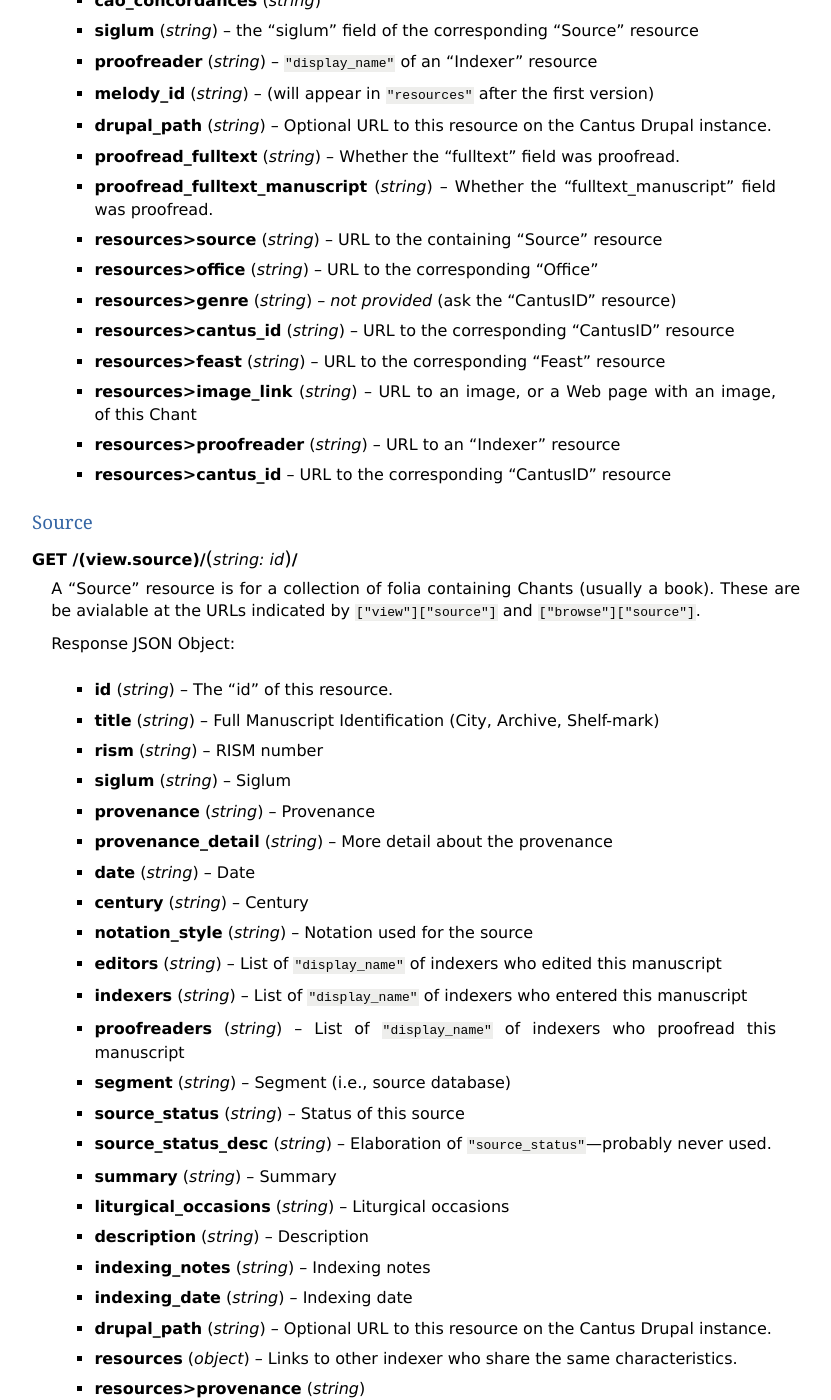
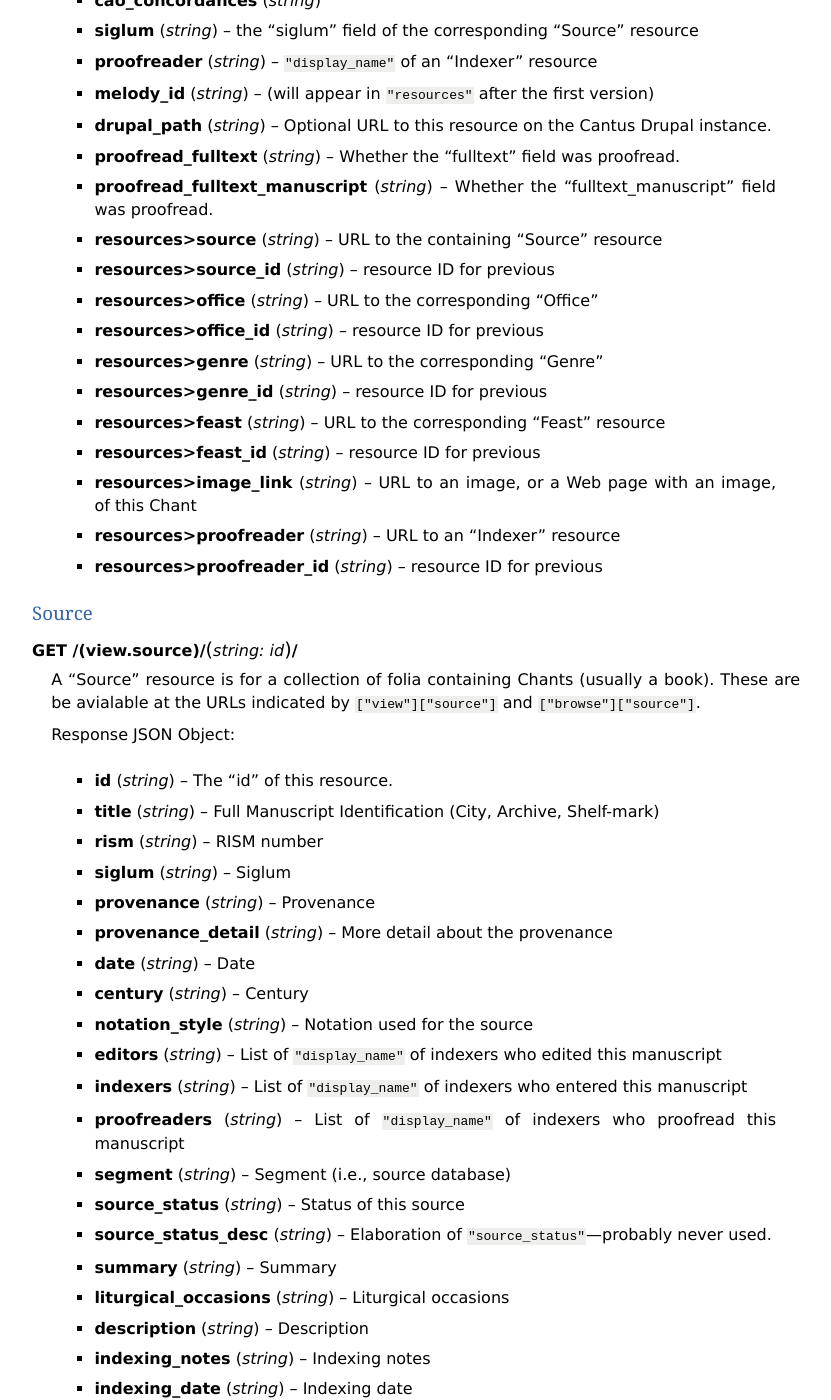
Before and after one commit to CANTUS-Project/api, a Sphinx documentation site: the page built from source/resource_types.rst, in a window 1280 px wide and 1400 px high, scrolled down 5257 px. Shown: the whole window, without its empty margins (48-879 px from the left). Built offline with Sphinx 7.4.7, drawn with Linux system fonts in a browser that asks for light colours; some of the changed text lies outside the part shown.

Commit message:
Add _id-postfixed members to the resources block
Closes #18

```diff
--- a/source/conf.py
+++ b/source/conf.py
@@ -52,7 +52,7 @@ copyright = u'2016 Christopher Antila'
 # built documents.
 #
 # The short X.Y version.
-version = '0.2.4'
+version = '0.2.5'
 # The full version, including alpha/beta/rc tags.
 release = '{}'.format(version)
 
@@ -248,3 +248,6 @@ texinfo_documents = [
 
 # Example configuration for intersphinx: refer to the Python standard library.
 #intersphinx_mapping = {'http://docs.python.org/': None}
+
+
+http_strict_mode = False
--- a/source/resource_types.rst
+++ b/source/resource_types.rst
@@ -259,13 +259,16 @@ Chant
     :>json string proofread_fulltext: Whether the "fulltext" field was proofread.
     :>json string proofread_fulltext_manuscript: Whether the "fulltext_manuscript" field was proofread.
     :>json string resources>source: URL to the containing "Source" resource
+    :>json string resources>source_id: resource ID for previous
     :>json string resources>office: URL to the corresponding "Office"
-    :>json string resources>genre: *not provided* (ask the "CantusID" resource)
-    :>json string resources>cantus_id: URL to the corresponding "CantusID" resource
+    :>json string resources>office_id: resource ID for previous
+    :>json string resources>genre: URL to the corresponding "Genre"
+    :>json string resources>genre_id: resource ID for previous
     :>json string resources>feast: URL to the corresponding "Feast" resource
+    :>json string resources>feast_id: resource ID for previous
     :>json string resources>image_link: URL to an image, or a Web page with an image, of this Chant
     :>json string resources>proofreader: URL to an "Indexer" resource
-    :>json string resources>cantus_id: URL to the corresponding "CantusID" resource
+    :>json string resources>proofreader_id: resource ID for previous
 
 .. _`source resource type`:
 
@@ -300,10 +303,17 @@ Source
     :>json string drupal_path: Optional URL to this resource on the Cantus Drupal instance.
     :>json object resources: Links to other indexer who share the same characteristics.
     :>json string resources>provenance:
+    :>json string resources>provenance_id: resource ID for previous
     :>json string resources>century:
+    :>json string resources>century_id: resource ID for previous
     :>json string resources>notation_style:
+    :>json string resources>notation_style_id: resource ID for previous
     :>json string resources>editors: List of URLs to Indexer resources.
+    :>json string resources>editors_id: resource ID for previous
     :>json string resources>indexer: List of URLs to Indexer resources.
+    :>json string resources>indexer_id: resource ID for previous
     :>json string resources>proofreaders: List of URLs to Indexer resources.
+    :>json string resources>proofreaders_id: resource ID for previous
     :>json string resources>source_status:
+    :>json string resources>source_status_id: resource ID for previous
     :>json string resources>image_link: Root URL linking to images for the entire source.
```
Also changed, not shown: source/index.rst (+4 -11 lines), source/response_bodies.rst (+9 -4 lines).
